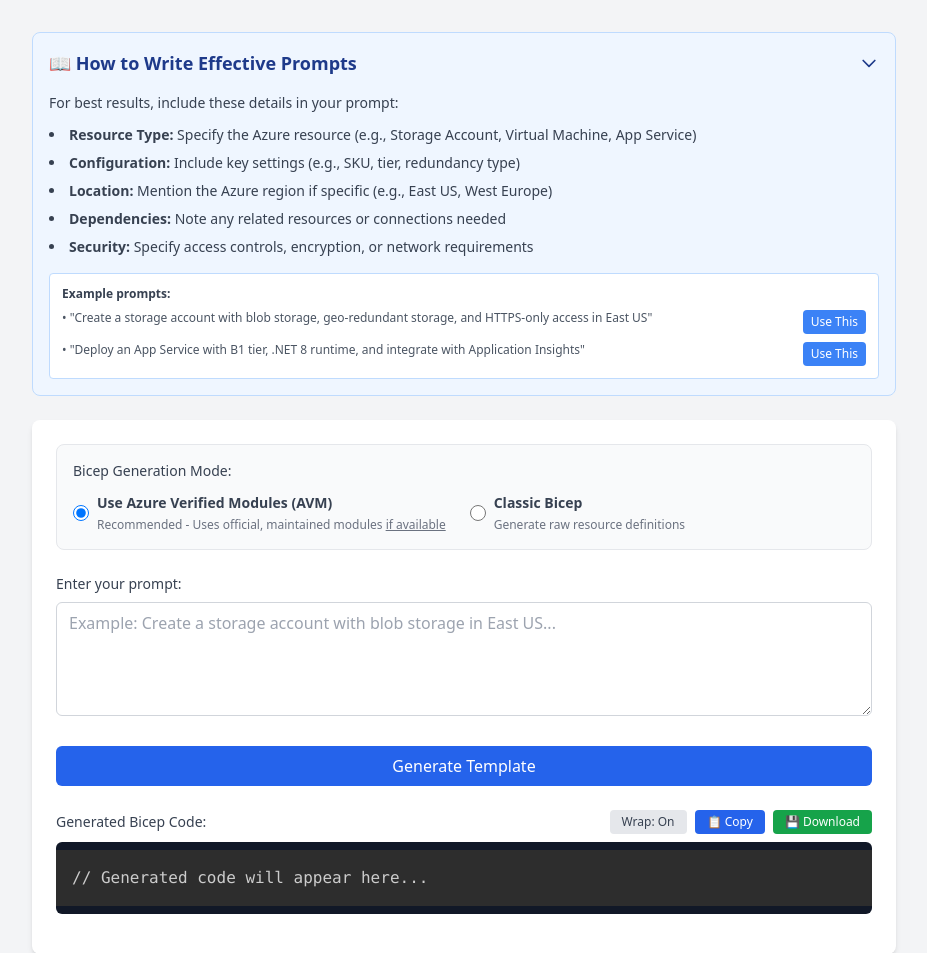
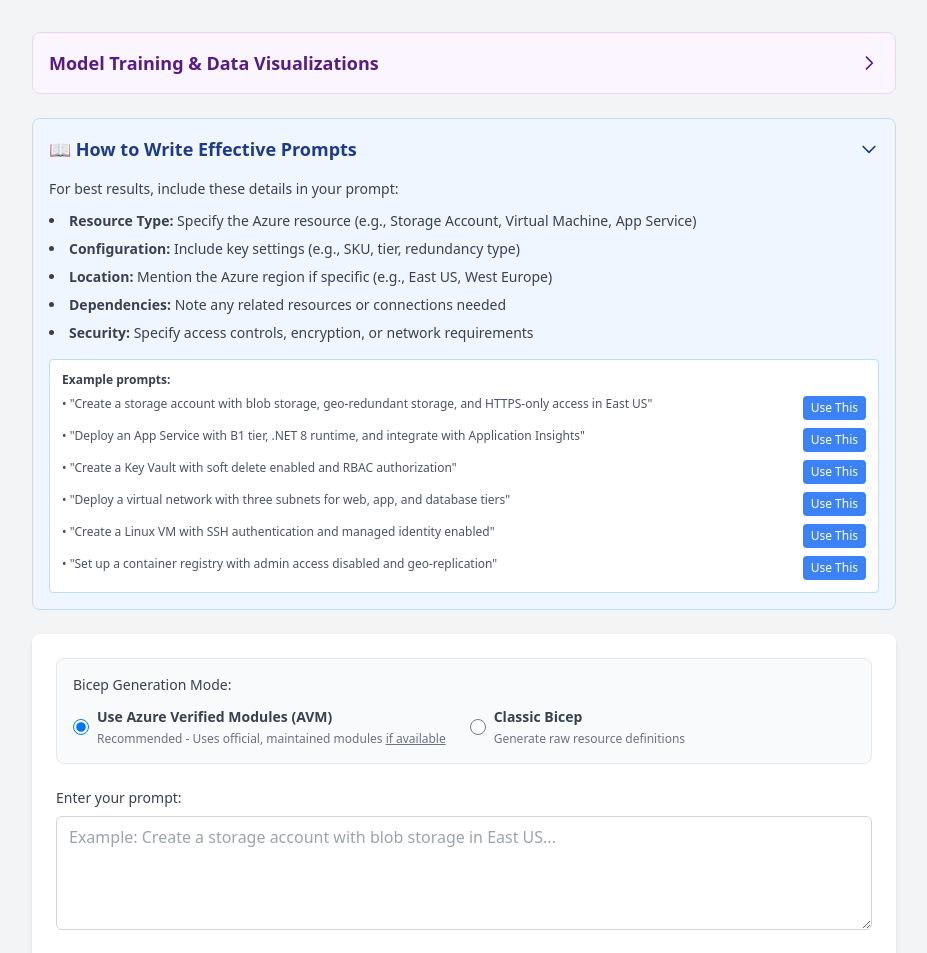
Before and after one commit to JStubb7939/wgu-c964-capstone, a Flask app: page / in a window 1280 px wide. Shown: the part 100-1053 px from the top of the page, without its empty margins (176-1103 px from the left). Run offline with Flask 3, Linux system fonts and the light colour scheme; some libraries are stand-ins or nearby versions.

Commit message:
add visualizations and more examples

```diff
--- a/webapp/static/index.js
+++ b/webapp/static/index.js
@@ -4,36 +4,27 @@ const promptInput = document.getElementById('prompt-input');
 const statusMessage = document.getElementById('status-message');
 const outputCode = document.getElementById('output-code');
 
-// Add event listener to submit button
 submitButton.addEventListener('click', async (event) => {
-    // Prevent default form submission
     event.preventDefault();
 
-    // Get the prompt text
     const promptText = promptInput.value.trim();
-
-    // Get the selected mode
     const modeAVM = document.getElementById('mode-avm').checked;
     const bicepMode = modeAVM ? 'avm' : 'classic';
 
-    // Validate input
     if (!promptText) {
         statusMessage.textContent = 'Please enter a prompt.';
         statusMessage.className = 'text-sm text-red-600 mb-4';
         return;
     }
 
-    // Display initial status
     statusMessage.textContent = 'Starting...';
     statusMessage.className = 'text-sm text-blue-600 mb-4 font-semibold';
 
-    // Disable button during request
     submitButton.disabled = true;
     submitButton.textContent = 'Generating...';
     submitButton.className = 'w-full bg-gray-400 text-white py-2 px-4 rounded-md cursor-not-allowed transition';
 
     try {
-        // Make POST request to /generate endpoint and handle SSE stream
         const response = await fetch('/generate', {
             method: 'POST',
             headers: {
@@ -46,7 +37,6 @@ submitButton.addEventListener('click', async (event) => {
         });
 
         if (!response.ok) {
-            // Handle non-200 response
             const errorData = await response.json().catch(() => ({}));
             const errorMessage = errorData.error || `Error: ${response.status} ${response.statusText}`;
 
@@ -56,18 +46,16 @@ submitButton.addEventListener('click', async (event) => {
             outputCode.textContent = '// Error occurred. Please try again.';
             Prism.highlightElement(outputCode);
 
-            // Re-enable button
             submitButton.disabled = false;
             submitButton.textContent = 'Generate Bicep Template';
             submitButton.className = 'w-full bg-blue-600 text-white py-2 px-4 rounded-md hover:bg-blue-700 transition';
             return;
         }
 
-        // Read the SSE stream
         const reader = response.body.getReader();
         const decoder = new TextDecoder();
         let buffer = '';
-        let streamedCode = '';  // Accumulate streamed code
+        let streamedCode = '';
 
         while (true) {
             const { done, value } = await reader.read();
@@ -76,9 +64,8 @@ submitButton.addEventListener('click', async (event) => {
 
             buffer += decoder.decode(value, { stream: true });
 
-            // Process complete SSE messages
             const lines = buffer.split('\n\n');
-            buffer = lines.pop(); // Keep incomplete message in buffer
+            buffer = lines.pop();
 
             for (const line of lines) {
                 if (line.startsWith('data: ')) {
@@ -87,39 +74,30 @@ submitButton.addEventListener('click', async (event) => {
                         const event = JSON.parse(jsonData);
 
                         if (event.status === 'progress') {
-                            // Update status with progress message
                             statusMessage.textContent = event.message;
                             statusMessage.className = 'text-sm text-blue-600 mb-4 font-semibold';
                         } else if (event.status === 'streaming') {
-                            // Code streaming started
                             statusMessage.textContent = event.message;
                             statusMessage.className = 'text-sm text-blue-600 mb-4 font-semibold';
-                            streamedCode = '';  // Reset streamed code
-                            outputCode.textContent = '';  // Clear output
+                            streamedCode = '';
+                            outputCode.textContent = '';
                         } else if (event.status === 'chunk') {
-                            // Append streaming chunk to output
                             streamedCode += event.content;
                             outputCode.textContent = streamedCode;
-                            // Re-apply Prism syntax highlighting on each chunk
                             Prism.highlightElement(outputCode);
                         } else if (event.status === 'complete') {
-                            // Extract and display final Bicep code
                             const bicepCode = event.bicep || streamedCode || '// No code generated';
                             outputCode.textContent = bicepCode;
 
-                            // Re-apply Prism syntax highlighting
                             Prism.highlightElement(outputCode);
 
-                            // Show success message
                             statusMessage.textContent = '✅ Template generated successfully!';
                             statusMessage.className = 'text-sm text-green-600 mb-4 font-semibold';
 
-                            // Clear success message after 3 seconds
                             setTimeout(() => {
                                 statusMessage.textContent = '';
                             }, 3000);
                         } else if (event.status === 'error') {
-                            // Handle error
                             statusMessage.textContent = event.error;
                             statusMessage.className = 'text-sm text-red-600 mb-4 font-semibold';
 
@@ -134,35 +112,133 @@ submitButton.addEventListener('click', async (event) => {
         }
 
     } catch (error) {
-        // Handle network errors
         console.error('Network error:', error);
 
         statusMessage.textContent = `Network error: ${error.message}. Please check your connection and try again.`;
         statusMessage.className = 'text-sm text-red-600 mb-4 font-semibold';
 
-        // Clear output code block
         outputCode.textContent = '// Network error occurred.';
         Prism.highlightElement(outputCode);
 
     } finally {
-        // Re-enable button
         submitButton.disabled = false;
         submitButton.textContent = 'Generate Template';
         submitButton.className = 'w-full bg-blue-600 text-white py-2 px-4 rounded-md hover:bg-blue-700 focus:outline-none focus:ring-2 focus:ring-blue-500 focus:ring-offset-2 transition';
     }
 });
 
-// Optional: Allow Enter key to submit (Ctrl+Enter for textarea)
+// Allow Enter key to submit (Ctrl+Enter for textarea)
 promptInput.addEventListener('keydown', (event) => {
     if (event.ctrlKey && event.key === 'Enter') {
         submitButton.click();
     }
 });
 
-// Function to copy example prompt to textarea
 function useExample(exampleText) {
     promptInput.value = exampleText;
     promptInput.focus();
-    // Scroll to the textarea
     promptInput.scrollIntoView({ behavior: 'smooth', block: 'center' });
 }
+
+function toggleVisualizations() {
+    const content = document.getElementById('visualizations-content');
+    const arrow = document.getElementById('visualizations-arrow');
+    if (content.style.display === 'none') {
+        content.style.display = 'block';
+        arrow.style.transform = 'rotate(0deg)';
+    } else {
+        content.style.display = 'none';
+        arrow.style.transform = 'rotate(-90deg)';
+    }
+}
+
+function toggleInstructions() {
+    const content = document.getElementById('instructions-content');
+    const arrow = document.getElementById('instructions-arrow');
+    if (content.style.display === 'none') {
+        content.style.display = 'block';
+        arrow.style.transform = 'rotate(0deg)';
+    } else {
+        content.style.display = 'none';
+        arrow.style.transform = 'rotate(-90deg)';
+    }
+}
+
+let isWrapped = true;
+function toggleWordWrap() {
+    const codePre = document.getElementById('code-pre');
+    const outputCode = document.getElementById('output-code');
+    const wrapToggle = document.getElementById('wrap-toggle');
+    const container = codePre.parentElement;
+
+    isWrapped = !isWrapped;
+
+    if (isWrapped) {
+        codePre.style.whiteSpace = 'pre-wrap';
+        codePre.style.wordWrap = 'break-word';
+        codePre.style.overflowWrap = 'break-word';
+        codePre.style.maxWidth = '100%';
+        outputCode.style.whiteSpace = 'pre-wrap';
+        container.style.overflowX = 'hidden';
+        wrapToggle.textContent = 'Wrap: On';
+    } else {
+        codePre.style.whiteSpace = 'pre';
+        codePre.style.wordWrap = 'normal';
+        codePre.style.overflowWrap = 'normal';
+        codePre.style.maxWidth = 'none';
+        outputCode.style.whiteSpace = 'pre';
+        container.style.overflowX = 'auto';
+        wrapToggle.textContent = 'Wrap: Off';
+    }
+}
+
+function copyCode() {
+    const outputCode = document.getElementById('output-code');
+    const copyButton = document.getElementById('copy-button');
+    const codeText = outputCode.textContent;
+
+    navigator.clipboard.writeText(codeText).then(() => {
+        const originalText = copyButton.textContent;
+        copyButton.textContent = '✓ Copied!';
+        copyButton.className = 'text-xs bg-green-600 hover:bg-green-700 text-white px-3 py-1 rounded transition';
+
+        setTimeout(() => {
+            copyButton.textContent = originalText;
+            copyButton.className = 'text-xs bg-blue-600 hover:bg-blue-700 text-white px-3 py-1 rounded transition';
+        }, 2000);
+    }).catch(err => {
+        console.error('Failed to copy:', err);
+        copyButton.textContent = '✗ Failed';
+        setTimeout(() => {
+            copyButton.textContent = '📋 Copy';
+        }, 2000);
+    });
+}
+
+function downloadCode() {
+    const outputCode = document.getElementById('output-code');
+    const downloadButton = document.getElementById('download-button');
+    const codeText = outputCode.textContent;
+
+    const blob = new Blob([codeText], { type: 'text/plain' });
+    const url = URL.createObjectURL(blob);
+
+    const link = document.createElement('a');
+    link.href = url;
+    link.download = 'template.bicep';
+
+    document.body.appendChild(link);
+    link.click();
+
+    document.body.removeChild(link);
+    URL.revokeObjectURL(url);
+
+    const originalText = downloadButton.textContent;
+    downloadButton.textContent = '✓ Downloaded!';
+    downloadButton.className = 'text-xs bg-blue-600 hover:bg-blue-700 text-white px-3 py-1 rounded transition';
+
+    setTimeout(() => {
+        downloadButton.textContent = originalText;
+        downloadButton.className = 'text-xs bg-green-600 hover:bg-green-700 text-white px-3 py-1 rounded transition';
+    }, 2000);
+}
--- a/webapp/templates/index.html
+++ b/webapp/templates/index.html
@@ -8,7 +8,7 @@
     <!-- Favicon -->
     <link rel="icon" type="image/png" href="{{ url_for('static', filename='azure_arm.png') }}">
 
-    <!-- Tailwind CSS -->
+    <!-- Tailwind CSS for General Styling -->
     <script src="https://cdn.tailwindcss.com"></script>
 
     <!-- Prism JS for Syntax Highlighting -->
@@ -18,13 +18,68 @@
 </head>
 <body class="bg-gray-100 min-h-screen py-8">
     <div class="container mx-auto max-w-4xl px-4">
-        <!-- Header -->
         <header class="mb-8">
             <h1 class="text-3xl font-bold text-gray-800 text-center">ARM Template Generator</h1>
             <p class="text-gray-600 text-center mt-2">Generate Bicep templates from natural language</p>
         </header>
 
-        <!-- Hideable Instructions -->
+        <div class="bg-purple-50 border border-purple-200 rounded-lg p-4 mb-6">
+            <div class="flex items-center justify-between cursor-pointer" onclick="toggleVisualizations()">
+                <h2 class="text-lg font-semibold text-purple-900">Model Training & Data Visualizations</h2>
+                <svg id="visualizations-arrow" class="w-5 h-5 text-purple-900 transition-transform rotate-[-90deg]" fill="none" stroke="currentColor" viewBox="0 0 24 24">
+                    <path stroke-linecap="round" stroke-linejoin="round" stroke-width="2" d="M19 9l-7 7-7-7"></path>
+                </svg>
+            </div>
+            <div id="visualizations-content" class="mt-4" style="display: none;">
+                <p class="text-sm text-gray-700 mb-6">This application combines fine-tuned AI models with Retrieval-Augmented Generation (RAG) to produce accurate, context-aware Bicep templates. Below are visualizations showing the training performance and data composition that power this system.</p>
+
+                <div class="mb-6 p-4 bg-white rounded-lg border border-purple-200">
+                    <h3 class="text-md font-semibold text-gray-800 mb-3">RAG Data Source Composition</h3>
+                    <div class="mb-3">
+                        <p class="text-sm text-gray-700 mb-2"><strong>What this shows:</strong> The distribution of documentation in our Azure AI Search index that provides context to the AI agent during generation.</p>
+                        <p class="text-sm text-gray-700 mb-2"><strong>Why it matters:</strong> The index contains over 20,000 documents combining classic ARM resource schemas (97.5%) with Azure Verified Module (AVM) documentation (2.5%). This comprehensive knowledge base allows the agent to generate both traditional Bicep resources and modern AVM-based templates.</p>
+                        <p class="text-sm text-gray-700"><strong>Impact:</strong> The large schema collection ensures broad resource coverage, while AVM modules provide best-practice implementations for common scenarios.</p>
+                    </div>
+                    <div class="flex justify-center p-4 bg-gray-50 rounded">
+                        <img src="{{ url_for('static', filename='rag_data_composition.png') }}"
+                             alt="RAG Data Composition"
+                             class="max-w-full h-auto"
+                             style="max-height: 400px;">
+                    </div>
+                </div>
+
+                <div class="grid grid-cols-1 md:grid-cols-2 gap-4">
+                    <div class="p-4 bg-white rounded-lg border border-purple-200">
+                        <h3 class="text-md font-semibold text-gray-800 mb-3">Training Loss</h3>
+                        <div class="mb-3">
+                            <p class="text-xs text-gray-700 mb-2"><strong>What this shows:</strong> How the model's prediction errors decreased over 157 training steps.</p>
+                            <p class="text-xs text-gray-700 mb-2"><strong>Why it matters:</strong> The steep initial drop and continued decline demonstrate that the model successfully learned to generate structured JSON outputs with valid Bicep code, plans, and warnings.</p>
+                            <p class="text-xs text-gray-700"><strong>Result:</strong> Final training loss of 0.0229 indicates high-quality, consistent outputs.</p>
+                        </div>
+                        <div class="flex justify-center p-3 bg-gray-50 rounded">
+                            <img src="{{ url_for('static', filename='training-loss-graph.png') }}"
+                                 alt="Training Loss Graph"
+                                 class="max-w-full h-auto">
+                        </div>
+                    </div>
+
+                    <div class="p-4 bg-white rounded-lg border border-purple-200">
+                        <h3 class="text-md font-semibold text-gray-800 mb-3">Training Accuracy</h3>
+                        <div class="mb-3">
+                            <p class="text-xs text-gray-700 mb-2"><strong>What this shows:</strong> The percentage of training examples where the model produced correct, properly-formatted responses.</p>
+                            <p class="text-xs text-gray-700 mb-2"><strong>Why it matters:</strong> The rapid climb to 100% accuracy shows the model mastered the task of generating valid JSON with correct Bicep syntax, proper parameter handling, and contextually appropriate warnings.</p>
+                            <p class="text-xs text-gray-700"><strong>Result:</strong> Perfect accuracy on training data, with strong generalization to new prompts.</p>
+                        </div>
+                        <div class="flex justify-center p-3 bg-gray-50 rounded">
+                            <img src="{{ url_for('static', filename='training-accuracy-graph.png') }}"
+                                 alt="Training Accuracy Graph"
+                                 class="max-w-full h-auto">
+                        </div>
+                    </div>
+                </div>
+            </div>
+        </div>
+
         <div class="bg-blue-50 border border-blue-200 rounded-lg p-4 mb-6">
             <div class="flex items-center justify-between cursor-pointer" onclick="toggleInstructions()">
                 <h2 class="text-lg font-semibold text-blue-900">📖 How to Write Effective Prompts</h2>
@@ -58,14 +113,40 @@
                                 Use This
                             </button>
                         </div>
+                        <div class="flex items-start gap-2">
+                            <span class="text-xs text-gray-600 flex-1">• "Create a Key Vault with soft delete enabled and RBAC authorization"</span>
+                            <button onclick="useExample('Create a Key Vault with soft delete enabled and RBAC authorization')"
+                                    class="px-2 py-1 text-xs bg-blue-500 text-white rounded hover:bg-blue-600 transition-colors whitespace-nowrap">
+                                Use This
+                            </button>
+                        </div>
+                        <div class="flex items-start gap-2">
+                            <span class="text-xs text-gray-600 flex-1">• "Deploy a virtual network with three subnets for web, app, and database tiers"</span>
+                            <button onclick="useExample('Deploy a virtual network with three subnets for web, app, and database tiers')"
+                                    class="px-2 py-1 text-xs bg-blue-500 text-white rounded hover:bg-blue-600 transition-colors whitespace-nowrap">
+                                Use This
+                            </button>
+                        </div>
+                        <div class="flex items-start gap-2">
+                            <span class="text-xs text-gray-600 flex-1">• "Create a Linux VM with SSH authentication and managed identity enabled"</span>
+                            <button onclick="useExample('Create a Linux VM with SSH authentication and managed identity enabled')"
+                                    class="px-2 py-1 text-xs bg-blue-500 text-white rounded hover:bg-blue-600 transition-colors whitespace-nowrap">
+                                Use This
+                            </button>
+                        </div>
+                        <div class="flex items-start gap-2">
+                            <span class="text-xs text-gray-600 flex-1">• "Set up a container registry with admin access disabled and geo-replication"</span>
+                            <button onclick="useExample('Set up a container registry with admin access disabled and geo-replication')"
+                                    class="px-2 py-1 text-xs bg-blue-500 text-white rounded hover:bg-blue-600 transition-colors whitespace-nowrap">
+                                Use This
+                            </button>
+                        </div>
                     </div>
                 </div>
             </div>
         </div>
 
-        <!-- Main Content -->
         <div class="bg-white rounded-lg shadow-md p-6 mb-6">
-            <!-- Mode Toggle -->
             <div class="mb-6 p-4 bg-gray-50 rounded-lg border border-gray-200">
                 <label class="block text-sm font-medium text-gray-700 mb-3">
                     Bicep Generation Mode:
@@ -88,7 +169,6 @@
                 </div>
             </div>
 
-            <!-- Input Section -->
             <div class="mb-6">
                 <label for="prompt-input" class="block text-sm font-medium text-gray-700 mb-2">
                     Enter your prompt:
@@ -101,7 +181,6 @@
                 ></textarea>
             </div>
 
-            <!-- Submit Button -->
             <div class="mb-6">
                 <button
                     id="submit-button"
@@ -111,10 +190,8 @@
                 </button>
             </div>
 
-            <!-- Status Message -->
             <p id="status-message" class="text-sm text-gray-600 mb-4"></p>
 
-            <!-- Output Section -->
             <div class="mb-4">
                 <div class="flex items-center justify-between mb-2">
                     <label class="block text-sm font-medium text-gray-700">
@@ -157,119 +234,10 @@
     <script>
         // Initialize Prism syntax highlighting
         Prism.highlightAll();
-
-        // Toggle instructions visibility
-        function toggleInstructions() {
-            const content = document.getElementById('instructions-content');
-            const arrow = document.getElementById('instructions-arrow');
-            if (content.style.display === 'none') {
-                content.style.display = 'block';
-                arrow.style.transform = 'rotate(0deg)';
-            } else {
-                content.style.display = 'none';
-                arrow.style.transform = 'rotate(-90deg)';
-            }
-        }
-
-        // Word wrap toggle
-        let isWrapped = true;
-        function toggleWordWrap() {
-            const codePre = document.getElementById('code-pre');
-            const outputCode = document.getElementById('output-code');
-            const wrapToggle = document.getElementById('wrap-toggle');
-            const container = codePre.parentElement;
-
-            isWrapped = !isWrapped;
-
-            if (isWrapped) {
-                // Enable word wrap - allow wrapping but preserve indentation
-                codePre.style.whiteSpace = 'pre-wrap';
-                codePre.style.wordWrap = 'break-word';
-                codePre.style.overflowWrap = 'break-word';
-                codePre.style.maxWidth = '100%';
-                outputCode.style.whiteSpace = 'pre-wrap';
-                container.style.overflowX = 'hidden';
-                wrapToggle.textContent = 'Wrap: On';
-            } else {
-                // Disable word wrap - allow horizontal scroll
-                codePre.style.whiteSpace = 'pre';
-                codePre.style.wordWrap = 'normal';
-                codePre.style.overflowWrap = 'normal';
-                codePre.style.maxWidth = 'none';
-                outputCode.style.whiteSpace = 'pre';
-                container.style.overflowX = 'auto';
-                wrapToggle.textContent = 'Wrap: Off';
-            }
-        }
-
-        // Copy code to clipboard
-        function copyCode() {
-            const outputCode = document.getElementById('output-code');
-            const copyButton = document.getElementById('copy-button');
-            const codeText = outputCode.textContent;
-
-            // Use the Clipboard API
-            navigator.clipboard.writeText(codeText).then(() => {
-                // Show success feedback
-                const originalText = copyButton.textContent;
-                copyButton.textContent = '✓ Copied!';
-                copyButton.className = 'text-xs bg-green-600 hover:bg-green-700 text-white px-3 py-1 rounded transition';
-
-                // Reset button after 2 seconds
-                setTimeout(() => {
-                    copyButton.textContent = originalText;
-                    copyButton.className = 'text-xs bg-blue-600 hover:bg-blue-700 text-white px-3 py-1 rounded transition';
-                }, 2000);
-            }).catch(err => {
-                // Fallback: show error
-                console.error('Failed to copy:', err);
-                copyButton.textContent = '✗ Failed';
-                setTimeout(() => {
-                    copyButton.textContent = '📋 Copy';
-                }, 2000);
-            });
-        }
-
-        // Download code as .bicep file
-        function downloadCode() {
-            const outputCode = document.getElementById('output-code');
-            const downloadButton = document.getElementById('download-button');
-            const codeText = outputCode.textContent;
-
-            // Create a blob with the code content
-            const blob = new Blob([codeText], { type: 'text/plain' });
-            const url = URL.createObjectURL(blob);
-
-            // Create a temporary download link
-            const link = document.createElement('a');
-            link.href = url;
-            link.download = 'template.bicep';
-
-            // Trigger download
-            document.body.appendChild(link);
-            link.click();
-
-            // Cleanup
-            document.body.removeChild(link);
-            URL.revokeObjectURL(url);
-
-            // Show success feedback
-            const originalText = downloadButton.textContent;
-            downloadButton.textContent = '✓ Downloaded!';
-            downloadButton.className = 'text-xs bg-blue-600 hover:bg-blue-700 text-white px-3 py-1 rounded transition';
-
-            // Reset button after 2 seconds
-            setTimeout(() => {
-                downloadButton.textContent = originalText;
-                downloadButton.className = 'text-xs bg-green-600 hover:bg-green-700 text-white px-3 py-1 rounded transition';
-            }, 2000);
-        }
     </script>
 
-    <!-- Main application JavaScript -->
     <script src="{{ url_for('static', filename='index.js') }}"></script>
 
-    <!-- Footer -->
     <footer class="mt-8 text-center text-sm text-gray-500">
         <p>Azure Bicep Template Generator v{{ version }}</p>
         <p class="mt-1">Powered by Azure OpenAI & Azure AI Search</p>
```
Also changed, not shown: webapp/static/rag_data_composition.png (added), webapp/static/training-accuracy-graph.png (added), webapp/static/training-loss-graph.png (added), 1 other file.
